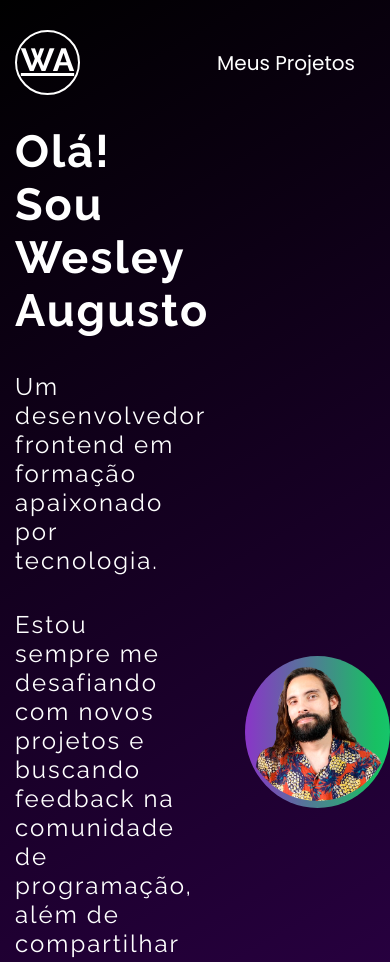
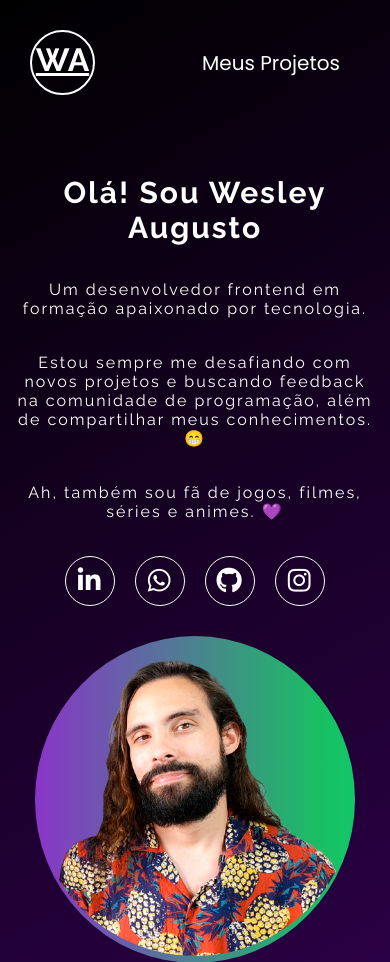
Before and after one commit to weslei573/portfolio-simplificado, a plain HTML site: page index.html in a window 390 px wide. Shown: the top 962 px of the page. Drawn offline with nearby package versions, Linux system fonts and the light colour scheme.

Commit message:
css responsivo

```diff
--- a/index.html
+++ b/index.html
@@ -17,6 +17,7 @@
 
     <link rel="stylesheet" href="./src/css/reset.css">
     <link rel="stylesheet" href="./src/css/estilos.css">
+    <link rel="stylesheet" href="./src/css/responsivo.css">
 
 </head>
 
--- /dev/null
+++ b/src/css/responsivo.css
@@ -0,0 +1,41 @@
+@media(max-width: 1280px) {
+
+    .cabecalho{
+        padding: 30px;
+    }
+
+    .home {
+        flex-direction: column;
+        align-items: center;
+        margin: 50px 0;
+        gap: 30px;
+    }
+
+    .home .informacoes {
+        max-width: 100%;
+        text-align: center;
+        align-items: center;
+    }
+
+    .projetos .container-projetos{
+        padding: 0 30px;
+    }
+}
+
+@media(max-width:425px){
+    .home .informacoes h1{
+        font-size: 30px;
+    }
+
+    .home .informacoes p{
+        font-size: 16px;
+    }
+
+    .home .container-foto img{
+        max-width: 320px;
+    }
+
+    .projetos {
+        padding: 30px;
+    }
+}
```
